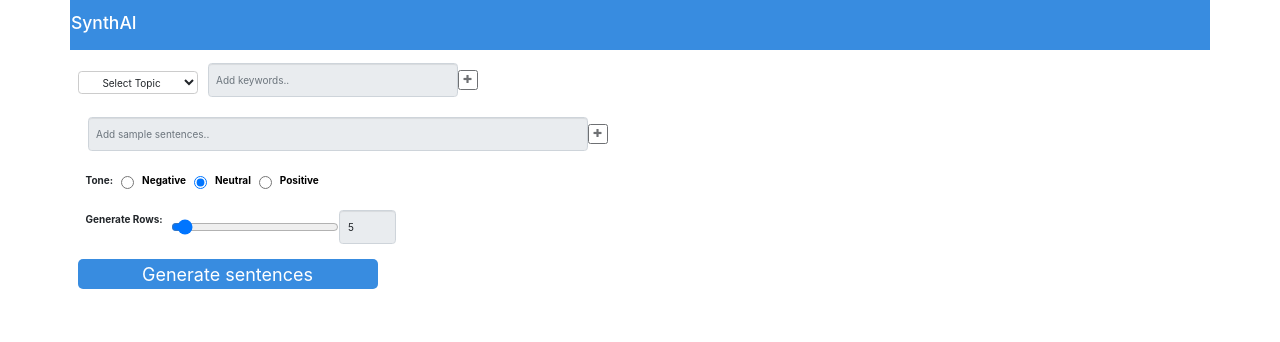
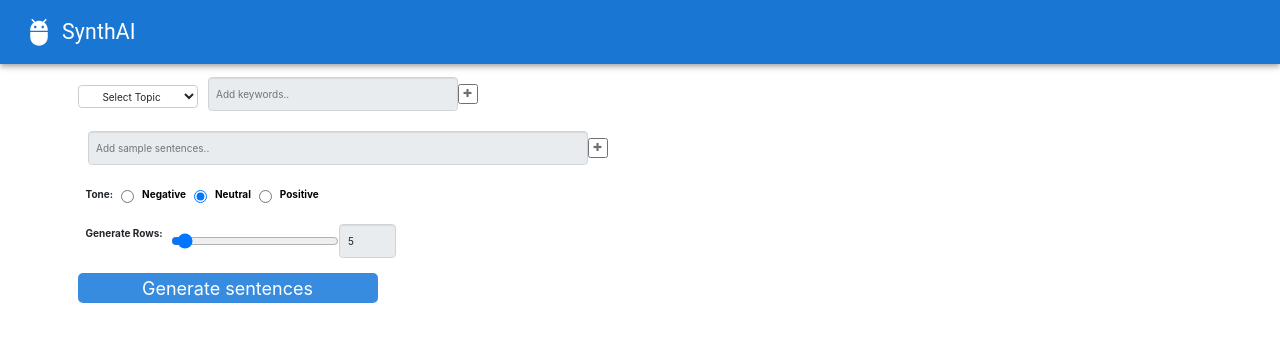
Before and after one commit to ashugulati-work/TechMates, a React (Create React App) app in the folder UI/: page / in a window 1280 px wide. Shown: the top 342 px of the page. Built offline with nearby package versions, Linux system fonts and the light colour scheme; the HTML template or start-up script is replaced by a standard one.

Commit message:
Renamed JS to JSX

```diff
--- a/UI/src/components/MesagesUI.js
+++ b/UI/src/components/MesagesUI.jsx
@@ -6,6 +6,7 @@ import InputText from './InputText';
 import RowText from './RowText';
 import { createInputMessages, submitFormData, downloadFile, downloadDataEmpty } from "../actions/projectActions";
 import constant from "../config.json";
+import MainHeader from './MainHeader';
 
 const MesagesUI = ({ createInputMessages, submitFormData, retriveMsg, messages, downloadFile, downloadData, downloadDataEmpty }) => {
     const [inputValue, setInputValue] = useState({
@@ -138,14 +139,8 @@ const MesagesUI = ({ createInputMessages, submitFormData, retriveMsg, messages,
 
     return (
       <Fragment>
+        <MainHeader/>
       <div className="container">
-
-      <div className="row navbar-box">
-      <nav className="navbar navbar-expand-lg navbar-light">
-        <h3 style={{color: 'white'}}>SynthAI</h3>
-      </nav>
-      </div>
-
       <div className="row row-css">
       <div className="col-sm msg-box">
 
```
Also changed, not shown: UI/src/components/InputMessages.jsx (renamed from UI/src/components/InputMessages.js), UI/src/components/InputText.jsx (renamed from UI/src/components/InputText.js), UI/src/components/RowText.jsx (renamed from UI/src/components/RowText.js).
